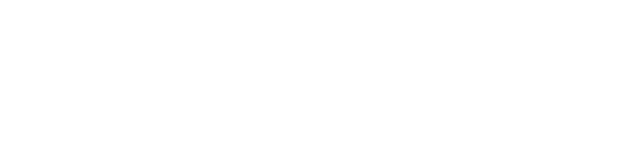
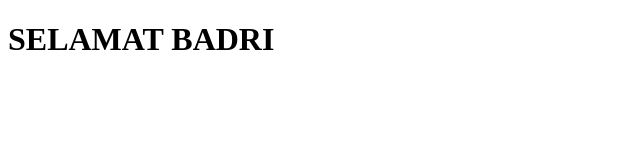
Before and after one commit to ihsannur/ihsannur-xi-rpl-1.github.io, a plain HTML site: page index.html in a window 1280 px wide. Shown: the whole page, without its empty margins (0-640 px from the left). Drawn offline with Linux system fonts and the light colour scheme.

Commit message:
add title

```diff
--- a/index.html
+++ b/index.html
@@ -5,5 +5,7 @@
     <meta name="viewport" content="width=device-width, initial-scale=1.0" />
     <title>Selamat Datang di Portfolio Ihsan</title>
   </head>
-  <body></body>
+  <body>
+    <h1>SELAMAT BADRI</h1>
+  </body>
 </html>
```
